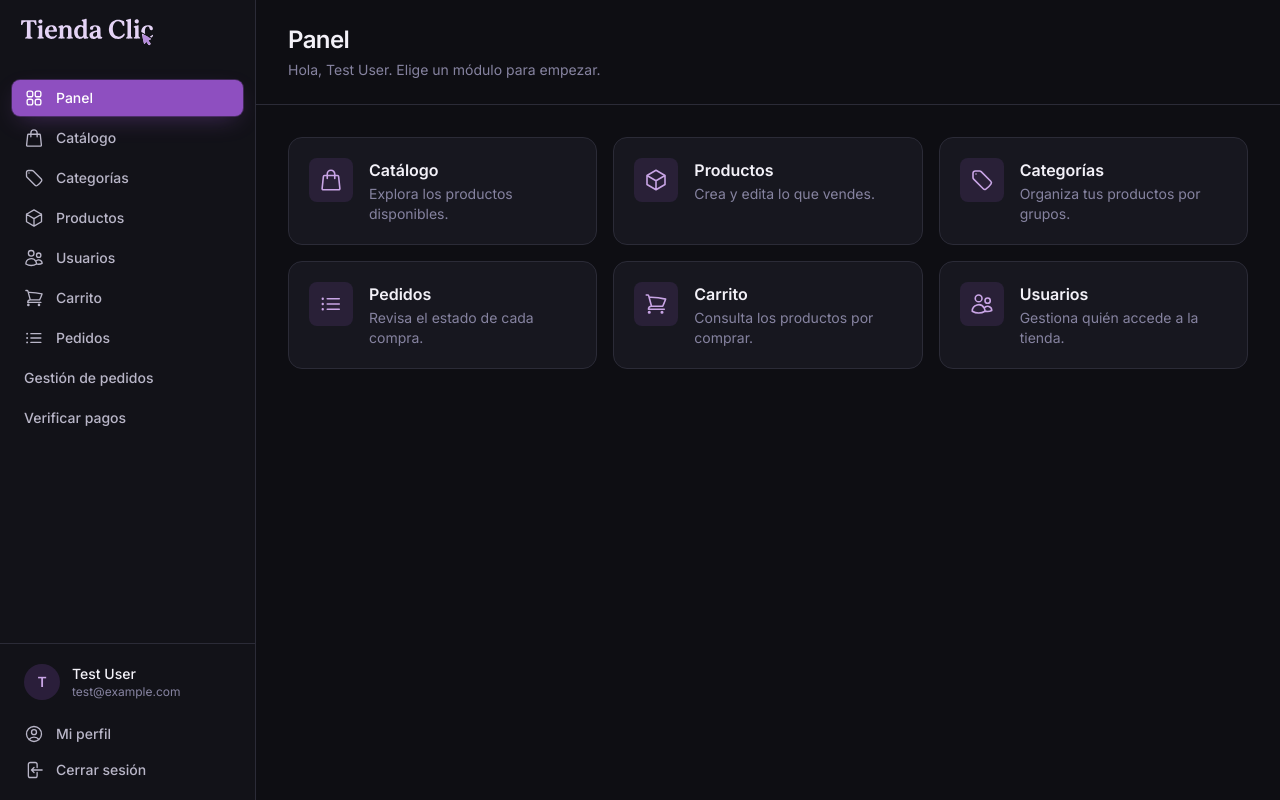
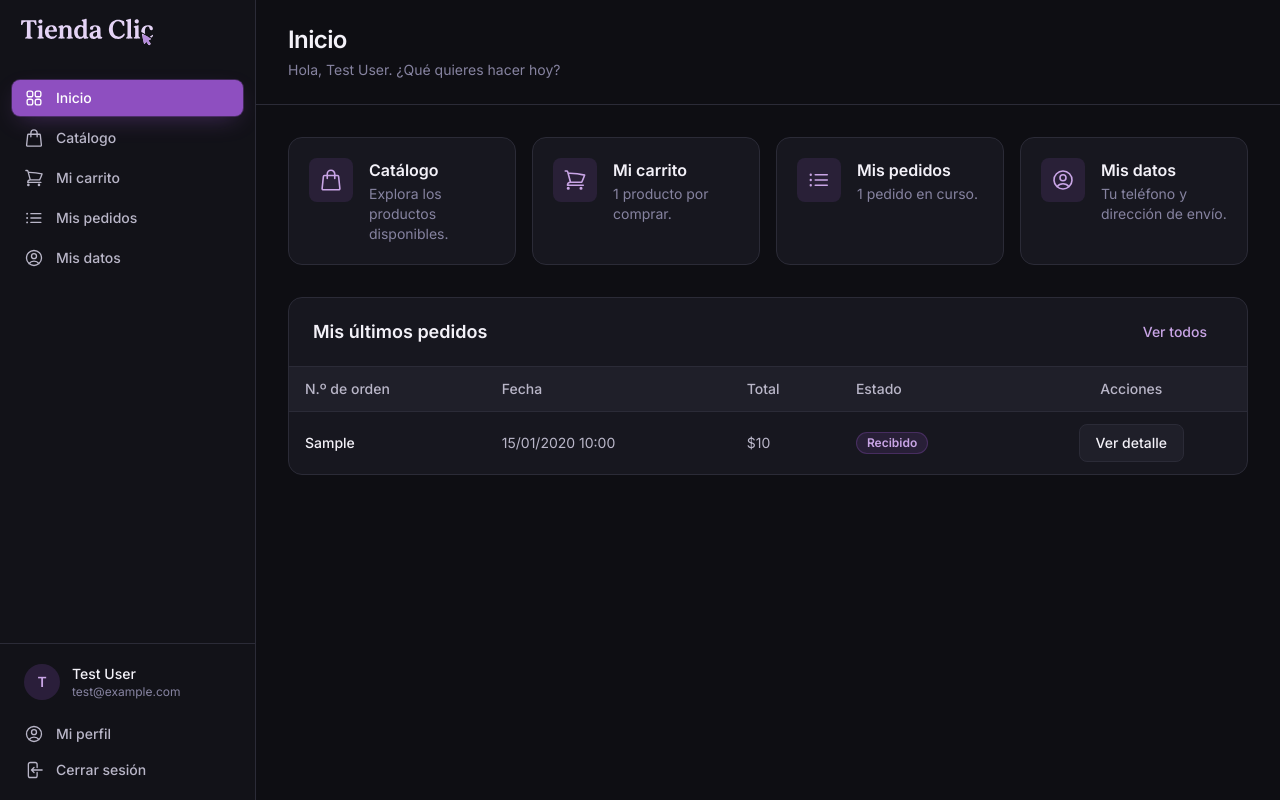
Before and after one commit to wiggins54626-svg/TiendaClic, a Laravel app: page /dashboard in a window 1280 px wide. Run offline with Laravel 12, Linux system fonts and the light colour scheme; a user stored in the database is signed in; data comes from the database, SQL or seed files in the repository; tables that the repository leaves empty hold one stand-in row (values such as "Sample post"); style sheets or scripts are compiled from the project's sources.

Commit message:
Añadiendo controller y blade de cliente

```diff
--- /dev/null
+++ b/app/Http/Controllers/InicioController.php
@@ -0,0 +1,39 @@
+<?php
+
+namespace App\Http\Controllers;
+
+use App\Models\Carrito;
+use App\Models\CarritoItem;
+use App\Models\Pedido;
+
+class InicioController extends Controller
+{
+    /**
+     * Pantalla de inicio después de ingresar.
+     * El personal ve el panel de administración; el cliente ve su propio inicio.
+     */
+    public function index()
+    {
+        $usuario = auth()->user();
+
+        if ($usuario->rol != 'cliente') {
+            return view('dashboard');
+        }
+
+        // Productos que el cliente tiene en su carrito
+        $carrito = Carrito::where('usuario_id', $usuario->id)->first();
+        $productosEnCarrito = $carrito
+            ? CarritoItem::where('carrito_id', $carrito->id)->count()
+            : 0;
+
+        // Pedidos del cliente (del más reciente al más antiguo)
+        $pedidos = Pedido::where('usuario_id', $usuario->id)
+            ->orderBy('id', 'desc')
+            ->get();
+
+        $ultimos = $pedidos->take(3);
+        $pedidosActivos = $pedidos->whereNotIn('estado', ['entregado', 'cancelado'])->count();
+
+        return view('cliente.inicio', compact('productosEnCarrito', 'ultimos', 'pedidosActivos'));
+    }
+}
--- /dev/null
+++ b/resources/views/cliente/inicio.blade.php
@@ -0,0 +1,127 @@
+<x-app-layout>
+    <x-slot name="header">
+        <h2 class="page-title">Inicio</h2>
+        <p class="mt-1 text-sm text-muted">Hola, {{ Auth::user()->name }}. ¿Qué quieres hacer hoy?</p>
+    </x-slot>
+
+    @php
+        $estados = [
+            'recibido' => 'badge-info',
+            'en_preparacion' => 'badge-warn',
+            'despachado' => 'badge-info',
+            'entregado' => 'badge-ok',
+            'cancelado' => 'badge-bad',
+        ];
+
+        $accesos = [
+            [
+                'ruta' => 'catalogo.index',
+                'titulo' => 'Catálogo',
+                'texto' => 'Explora los productos disponibles.',
+                'icono' => 'catalogo',
+            ],
+            [
+                'ruta' => 'carrito.index',
+                'titulo' => 'Mi carrito',
+                'texto' => $productosEnCarrito == 1 ? '1 producto por comprar.' : $productosEnCarrito . ' productos por comprar.',
+                'icono' => 'carrito',
+            ],
+            [
+                'ruta' => 'pedidos.index',
+                'titulo' => 'Mis pedidos',
+                'texto' => $pedidosActivos == 1 ? '1 pedido en curso.' : $pedidosActivos . ' pedidos en curso.',
+                'icono' => 'pedidos',
+            ],
+            [
+                'ruta' => 'mis-datos.edit',
+                'titulo' => 'Mis datos',
+                'texto' => 'Tu teléfono y dirección de envío.',
+                'icono' => 'perfil',
+            ],
+        ];
+    @endphp
+
+    <div class="py-8">
+        <div class="max-w-7xl mx-auto px-4 sm:px-6 lg:px-8 space-y-8">
+
+            {{-- Accesos rápidos --}}
+            <div class="grid gap-4 sm:grid-cols-2 xl:grid-cols-4">
+                @foreach ($accesos as $acceso)
+                    <a href="{{ route($acceso['ruta']) }}"
+                       class="card group flex items-start gap-4 p-5 transition hover:border-brand-500/60 hover:bg-raised focus:outline-none focus-visible:ring-2 focus-visible:ring-brand-400">
+                        <span class="flex h-11 w-11 shrink-0 items-center justify-center rounded-lg bg-brand-500/15 text-brand-300 group-hover:bg-brand-500 group-hover:text-white transition">
+                            <x-icon :name="$acceso['icono']" class="h-6 w-6" />
+                        </span>
+                        <span>
+                            <span class="block font-semibold text-ink">{{ $acceso['titulo'] }}</span>
+                            <span class="mt-0.5 block text-sm text-muted">{{ $acceso['texto'] }}</span>
+                        </span>
+                    </a>
+                @endforeach
+            </div>
+
+            {{-- Últimos pedidos --}}
+            <div class="card overflow-hidden">
+
+                <div class="flex items-center justify-between border-b border-line px-6 py-4">
+                    <h3 class="section-title">Mis últimos pedidos</h3>
+
+                    <a href="{{ route('pedidos.index') }}" class="btn-ghost">
+                        Ver todos
+                    </a>
+                </div>
+
+                <div class="overflow-x-auto">
+                    <table class="table-base">
+                        <thead>
+                            <tr>
+                                <th>N.º de orden</th>
+                                <th>Fecha</th>
+                                <th>Total</th>
+                                <th>Estado</th>
+                                <th class="!text-center">Acciones</th>
+                            </tr>
+                        </thead>
+
+                        <tbody>
+                            @forelse ($ultimos as $pedido)
+                                <tr>
+                                    <td class="!text-ink font-medium">{{ $pedido->numero_orden }}</td>
+
+                                    <td>{{ $pedido->created_at->format('d/m/Y H:i') }}</td>
+
+                                    <td>${{ number_format($pedido->total, 0, ',', '.') }}</td>
+
+                                    <td>
+                                        <span class="{{ $estados[$pedido->estado] }}">
+                                            {{ ucfirst(str_replace('_', ' ', $pedido->estado)) }}
+                                        </span>
+                                    </td>
+
+                                    <td>
+                                        <div class="flex justify-center">
+                                            <a href="{{ route('pedidos.show', $pedido->id) }}" class="btn-secondary">
+                                                Ver detalle
+                                            </a>
+                                        </div>
+                                    </td>
+                                </tr>
+                            @empty
+                                <tr>
+                                    <td colspan="5" class="!py-8 text-center text-muted">
+                                        Aún no tienes pedidos.
+                                        <a href="{{ route('catalogo.index') }}" class="text-brand-300 hover:text-brand-400">
+                                            Empieza en el catálogo.
+                                        </a>
+                                    </td>
+                                </tr>
+                            @endforelse
+                        </tbody>
+                    </table>
+                </div>
+
+            </div>
+
+        </div>
+    </div>
+</x-app-layout>
--- a/resources/views/layouts/navigation.blade.php
+++ b/resources/views/layouts/navigation.blade.php
@@ -38,6 +38,29 @@
 
         <!-- Enlaces -->
         <nav class="flex-1 space-y-1 overflow-y-auto px-3 py-4" aria-label="Principal">
+
+            @if (Auth::user()->rol == 'cliente')
+
+                {{-- Menú del cliente --}}
+                <x-nav-link :href="route('dashboard')" :active="request()->routeIs('dashboard')" icon="panel">
+                    Inicio
+                </x-nav-link>
+                <x-nav-link :href="route('catalogo.index')" :active="request()->routeIs('catalogo.*')" icon="catalogo">
+                    Catálogo
+                </x-nav-link>
+                <x-nav-link :href="route('carrito.index')" :active="request()->routeIs('carrito.*')" icon="carrito">
+                    Mi carrito
+                </x-nav-link>
+                <x-nav-link :href="route('pedidos.index')" :active="request()->routeIs('pedidos.*', 'pagos.*')" icon="pedidos">
+                    Mis pedidos
+                </x-nav-link>
+                <x-nav-link :href="route('mis-datos.edit')" :active="request()->routeIs('mis-datos.*')" icon="perfil">
+                    Mis datos
+                </x-nav-link>
+
+            @else
+
+                {{-- Menú del administrador (enlaces actuales, sin cambios) --}}
                 <x-nav-link :href="route('dashboard')" :active="request()->routeIs('dashboard')" icon="panel">
                     Panel
                 </x-nav-link>
@@ -65,6 +88,9 @@
                 <x-nav-link :href="route('verificacion-pagos.index')" :active="request()->routeIs('verificacion-pagos.*')">
                     Verificar pagos
                 </x-nav-link>
+
+            @endif
+
         </nav>
 
         <!-- Cuenta -->
--- a/routes/web.php
+++ b/routes/web.php
@@ -11,20 +11,23 @@ use Illuminate\Support\Facades\Route;
 use App\Http\Controllers\PagoController;
 use App\Http\Controllers\GestionPedidoController;
 use App\Http\Controllers\VerificacionPagoController;
+use App\Http\Controllers\InicioController;
+use App\Http\Controllers\ClienteDatosController;
 
 
 Route::get('/', function () {
     return view('welcome');
 });
 
-Route::get('/dashboard', function () {
-    return view('dashboard');
-})->middleware(['auth', 'verified'])->name('dashboard');
+Route::get('/dashboard', [InicioController::class, 'index'])
+    ->middleware(['auth', 'verified'])
+    ->name('dashboard');
 
 Route::middleware('auth')->group(function () {
     Route::get('/profile', [ProfileController::class, 'edit'])->name('profile.edit');
     Route::patch('/profile', [ProfileController::class, 'update'])->name('profile.update');
     Route::delete('/profile', [ProfileController::class, 'destroy'])->name('profile.destroy');
+
 
     // Catálogo (Andrés)
     Route::get('/catalogo', [CatalogoController::class, 'index'])->name('catalogo.index');
@@ -49,6 +52,10 @@ Route::middleware('auth')->group(function () {
     Route::resource('gestion-pedidos', GestionPedidoController::class)->only(['index', 'show', 'update']);
     Route::resource('verificacion-pagos', VerificacionPagoController::class)->only(['index', 'update']);
 
+    // Datos del cliente (Christian)
+    Route::get('/mis-datos', [ClienteDatosController::class, 'edit'])->name('mis-datos.edit');
+    Route::put('/mis-datos', [ClienteDatosController::class, 'update'])->name('mis-datos.update');
+
 });
 
 require __DIR__.'/auth.php';
```
Lines whose indentation alone changed are shown as unchanged.
